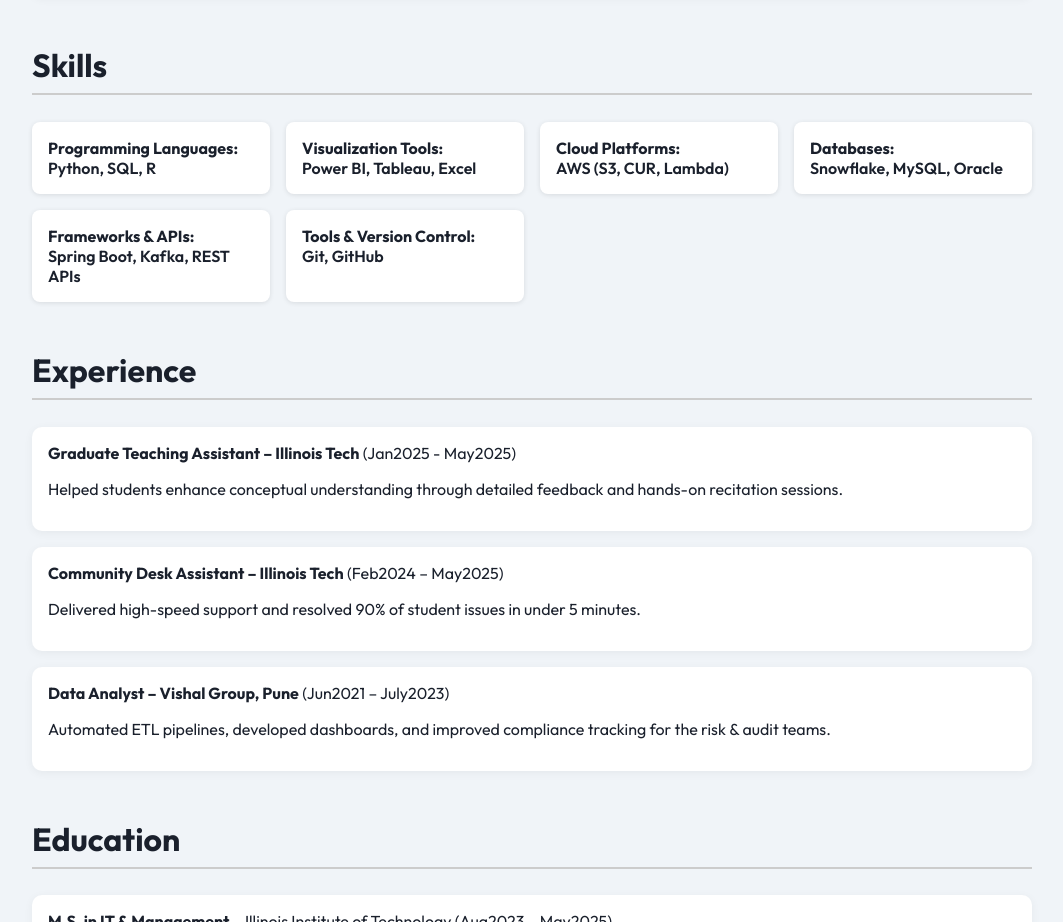
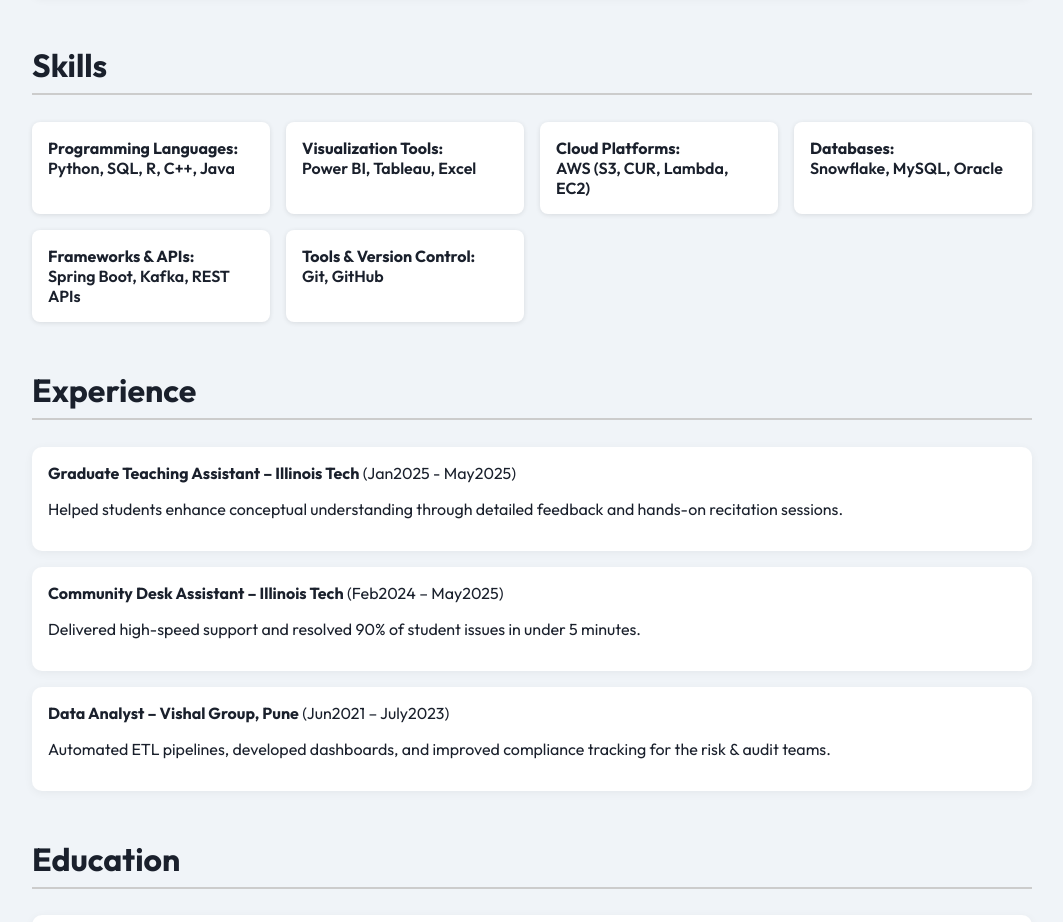
Before and after one commit to GaneshDhore/ganeshdhore.github.io, a plain HTML site: page index.html in a window 1280 px wide. Shown: the part 1154-2076 px from the top of the page, without its empty margins (108-1171 px from the left). Drawn offline with Linux system fonts and the light colour scheme.

Commit message:
Update index.html

```diff
--- a/index.html
+++ b/index.html
@@ -225,9 +225,9 @@
     <section id="skills">
       <h2>Skills</h2>
       <div class="skills-grid">
-        <div class="skill-box"><strong>Programming Languages:</strong><br>Python, SQL, R</div>
+        <div class="skill-box"><strong>Programming Languages:</strong><br>Python, SQL, R, C++, Java</div>
         <div class="skill-box"><strong>Visualization Tools:</strong><br>Power BI, Tableau, Excel</div>
-        <div class="skill-box"><strong>Cloud Platforms:</strong><br>AWS (S3, CUR, Lambda)</div>
+        <div class="skill-box"><strong>Cloud Platforms:</strong><br>AWS (S3, CUR, Lambda, EC2)</div>
         <div class="skill-box"><strong>Databases:</strong><br>Snowflake, MySQL, Oracle</div>
         <div class="skill-box"><strong>Frameworks & APIs:</strong><br>Spring Boot, Kafka, REST APIs</div>
         <div class="skill-box"><strong>Tools & Version Control:</strong><br>Git, GitHub</div>
```
